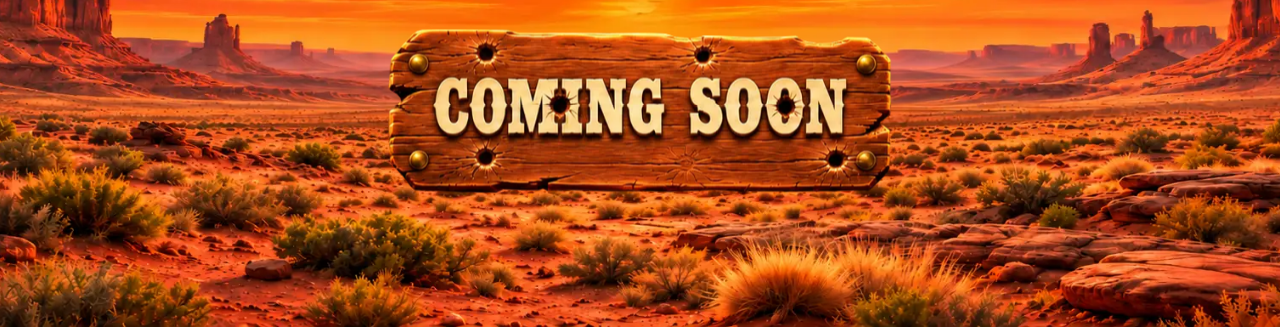
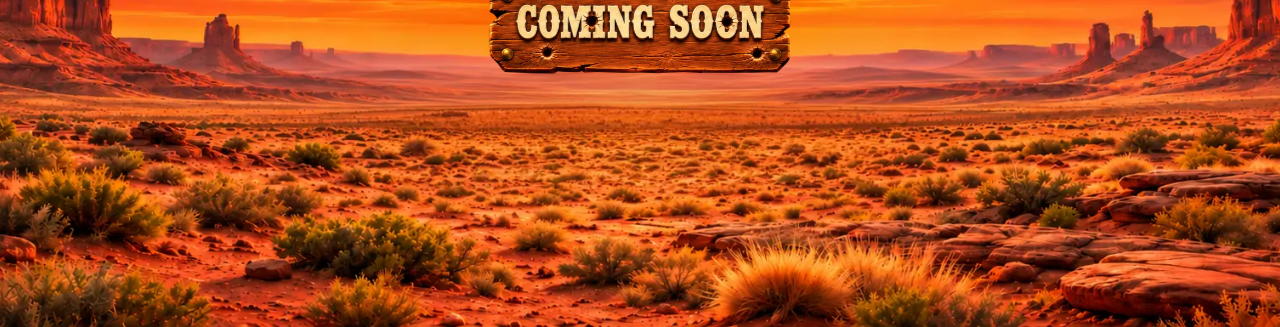
Before and after one commit to thedevmen/lotteryclash, a plain HTML site: page index.html in a window 1280 px wide. Shown: the part 473-800 px from the top of the page. Drawn offline with Linux system fonts and the light colour scheme.

Commit message:
Scale logo and sign to 60%

```diff
--- a/index.html
+++ b/index.html
@@ -46,7 +46,7 @@
      rather than against the scenery, so they stay readable at every shape.
      --w is the sign's width; everything else is a proportion of it. */
   .mark{
-    --w:min(80vw, 63vh);
+    --w:min(48vw, 37.8vh);
     position:absolute;
     left:50%;
     top:46%;
```
Also changed, not shown: assets/img/og.jpg.
